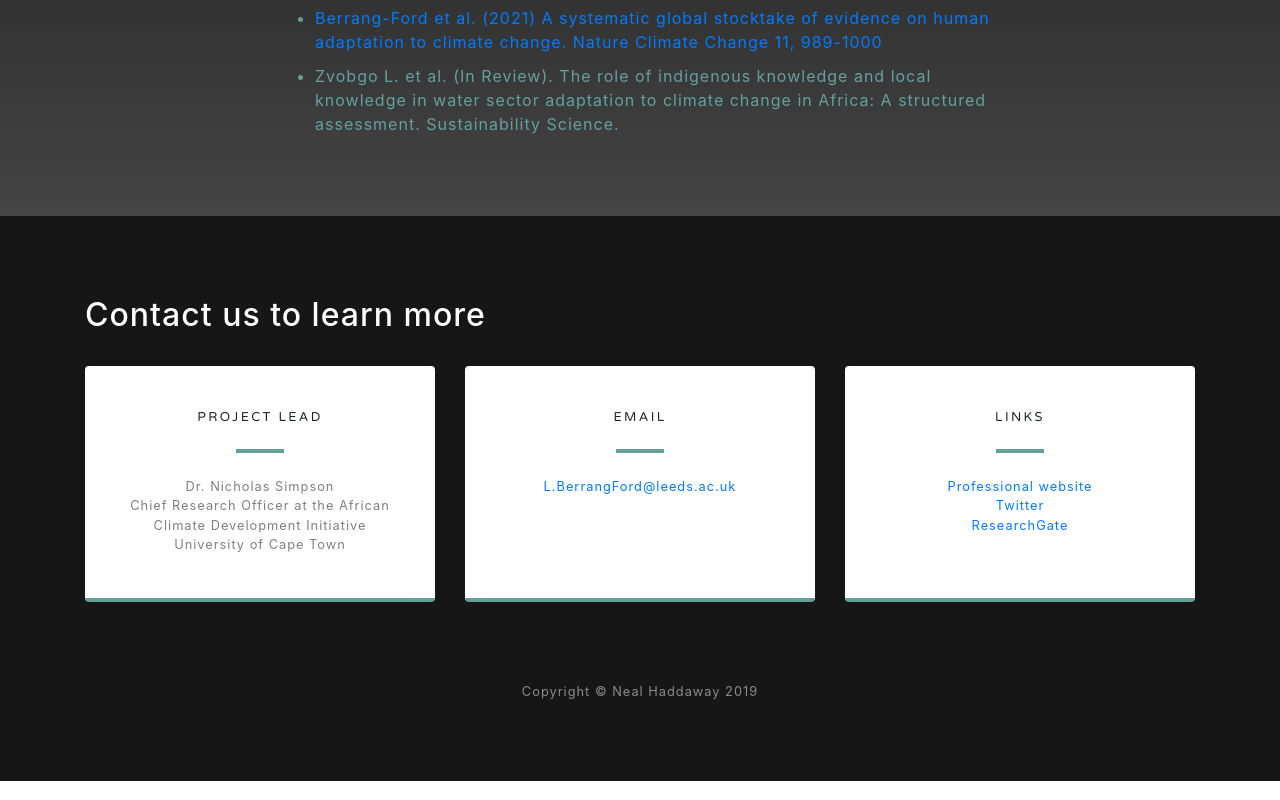
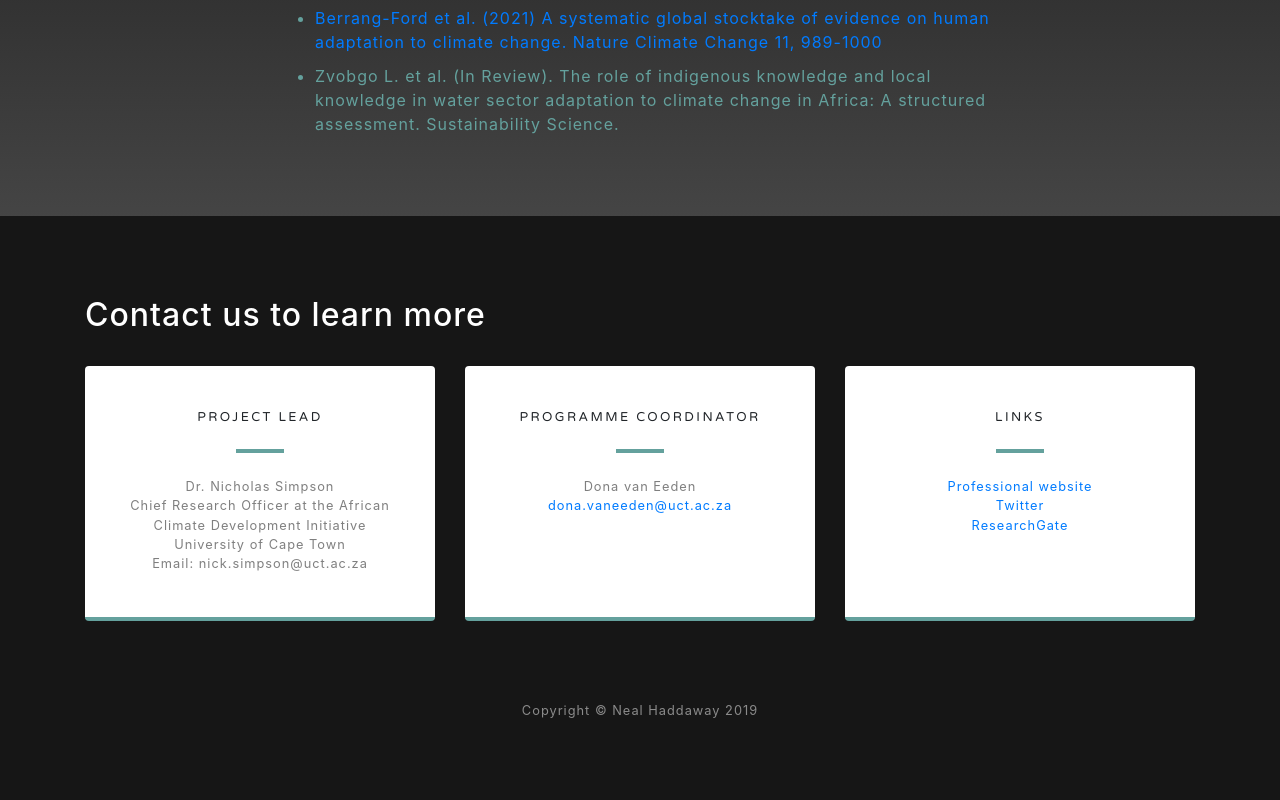
Before and after one commit to globaladaptation/globaladaptation.github.io, a website with bundled scripts: page index.html in a window 1280 px wide. Shown: the part 7796-8596 px from the top of the page. Built offline with nearby package versions, Linux system fonts and the light colour scheme.

Commit message:
Update programme coordinator.html

```diff
--- a/index.html
+++ b/index.html
@@ -267,6 +267,7 @@ The broad question that underpinned this review was: Are we adapting to climate
               <div class="small text-black-50">Dr. Nicholas Simpson<br>
               Chief Research Officer at the African Climate Development Initiative<br>
               University of Cape Town<br>
+                Email: nick.simpson@uct.ac.za<br>
               </div>
             </div>
           </div>
@@ -275,10 +276,10 @@ The broad question that underpinned this review was: Are we adapting to climate
         <div class="col-md-4 mb-3 mb-md-0">
           <div class="card py-4 h-100">
             <div class="card-body text-center">
-              <h4 class="text-uppercase m-0">Email</h4>
+              <h4 class="text-uppercase m-0">Programme Coordinator</h4>
               <hr class="my-4">
-              <div class="small text-black-50">
-                <a href="#">L.BerrangFord@leeds.ac.uk</a>
+              <div class="small text-black-50">Dona van Eeden<br>
+                <a href="#">dona.vaneeden@uct.ac.za</a>
               </div>
             </div>
           </div>
```
